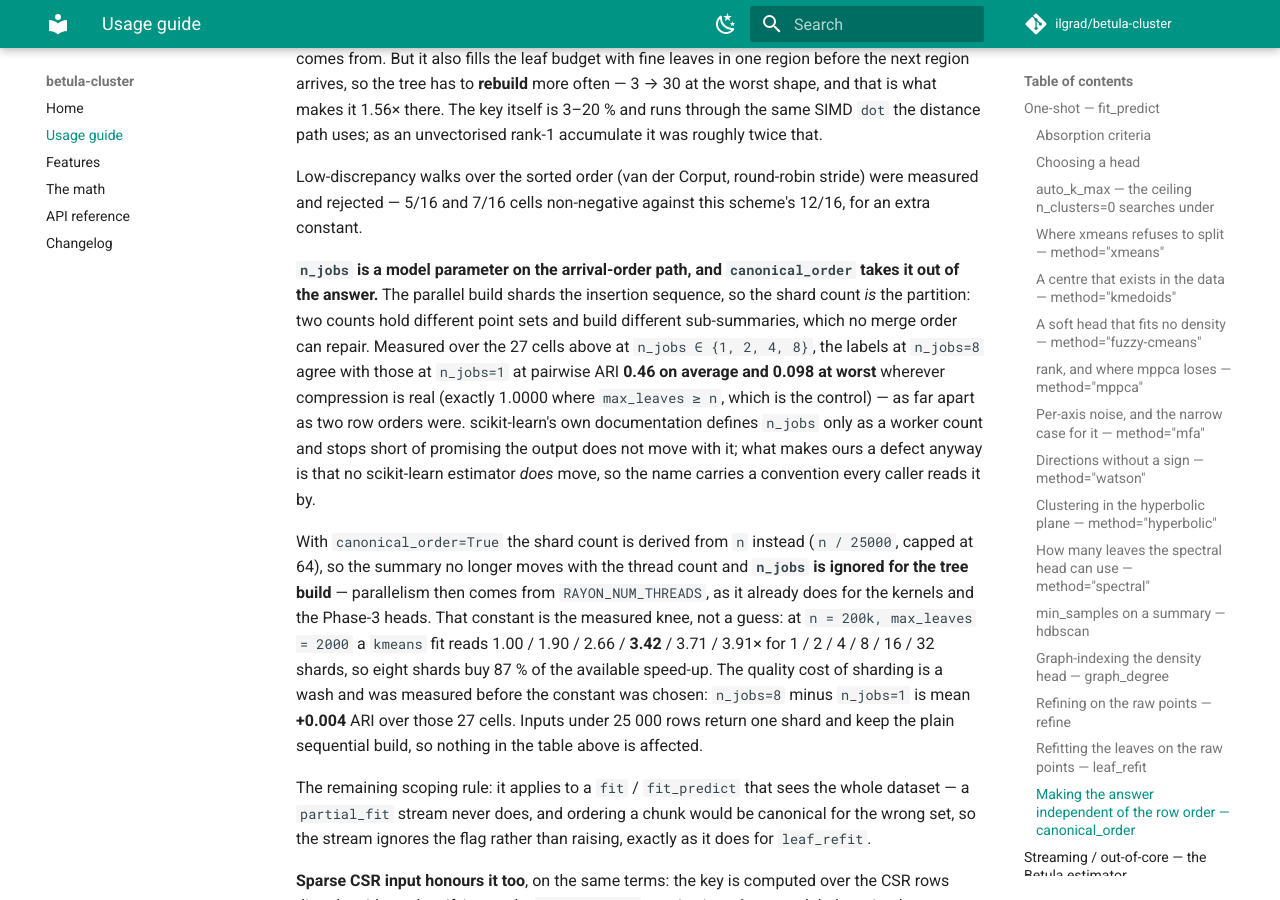
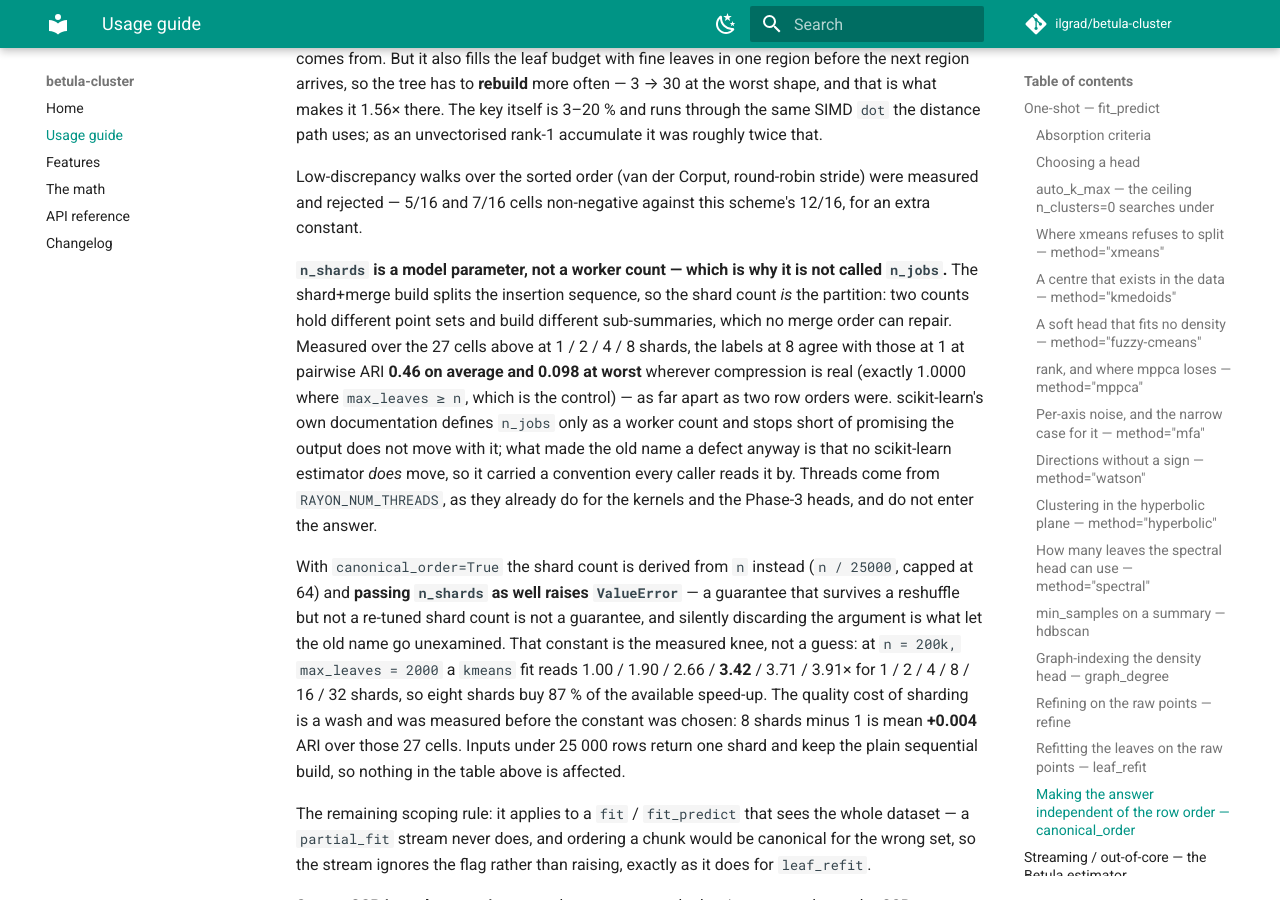
Before and after one commit to ilgrad/betula-cluster, an MkDocs documentation site: the page built from docs/USAGE.md, in a window 1280 px wide and 900 px high, scrolled down 26914 px. Built offline with MkDocs 1.6.1 and Material for MkDocs 9.7.7, drawn with Linux system fonts in a browser that asks for light colours; comment, search, counter and statistics services are not loaded; some of the changed text lies outside the part shown.

Commit message:
feat!: rename fit_predict's n_jobs to n_shards, and refuse it under canonical_order
`n_jobs` on `fit_predict` was never a worker count. It was the shard count of the
shard-and-merge build, and shards are the partition: each shard summarises its own
rows, so two counts hold different point sets and no merge order repairs the
difference. Over the 27 published cells, labels at 8 shards agree with 1 shard at
pairwise ARI 0.46 on average and 0.098 at worst wherever compression is real.

The cause of the misnaming is that the parameter was introduced to expose a
*parallel* build, and the name was taken from the thing that made it fast rather
than from the thing it changed. scikit-learn defines `n_jobs` as a worker count and
no estimator's output moves with it, so the name promised an invariance the
parameter did not have.

Renamed rather than aliased, per the project's no-deprecated-shims rule; the
migration is one word and `n_shards=1` (or the new `None` default) reproduces the
old default exactly. `consensus(n_jobs=...)` is untouched -- there it really is a
worker count over independent runs and the result is invariant to it.

`n_shards` together with `canonical_order=True` now raises instead of being
silently ignored: accepting an argument it will not honour is the same shape of
defect one layer up.

The sharded-canonical test moved from n=3000 to n=50_000. At 3000 rows the derived
shard count is 1, so it had stopped exercising the merge at all; it now carries an
arrival-order witness that two shard counts disagree at that shape, which is what
makes the canonical arm's exactness mean something.

```diff
--- a/docs/USAGE.md
+++ b/docs/USAGE.md
@@ -30,9 +30,9 @@ sphere squared-Euclidean is monotone in cosine, so the tree clusters by angle. I
 it is now a wash — 0.307 → 0.346, inside the seed spread and sign-flipping between seeds, since the
 tree-rebuild fix removed most of the Euclidean collapse it used to compensate for. Leave it off for
 tabular data where magnitude is signal: it takes covtype ward to **−0.049**, worse than random),
-`n_jobs` (parallel shard+merge tree build — `>1` gives ~4–5× on large
+`n_shards` (shard+merge tree build — `>1` gives ~4–5× on large
 `N`, and **changes the labels**, since the shards are the partition; `canonical_order=True` derives
-the shard count from `n` instead and takes it back out of the answer), `threshold`, `branching`, `leaf_cap`, `max_leaves` (an integer is an absolute leaf cap; a
+the shard count from `n` instead and rejects a caller-set one), `threshold`, `branching`, `leaf_cap`, `max_leaves` (an integer is an absolute leaf cap; a
 float in `(0, 1)` is a **fraction of the row count**, resolved as `ceil(frac·N)` at `fit` time —
 ELKI's `-cftree.maxleaves` convention, whose own default is `0.05`. A fraction is undefined for
 `partial_fit`, which never sees a final `N`, and raises there rather than guessing a batch size;
@@ -908,25 +908,27 @@ as an unvectorised rank-1 accumulate it was roughly twice that.
 Low-discrepancy walks over the sorted order (van der Corput, round-robin stride) were measured and
 rejected — 5/16 and 7/16 cells non-negative against this scheme's 12/16, for an extra constant.
 
-**`n_jobs` is a model parameter on the arrival-order path, and `canonical_order` takes it out of the
-answer.** The parallel build shards the insertion sequence, so the shard count *is* the partition:
-two counts hold different point sets and build different sub-summaries, which no merge order can
-repair. Measured over the 27 cells above at `n_jobs ∈ {1, 2, 4, 8}`, the labels at `n_jobs=8` agree
-with those at `n_jobs=1` at pairwise ARI **0.46 on average and 0.098 at worst** wherever compression
-is real (exactly 1.0000 where `max_leaves ≥ n`, which is the control) — as far apart as two row
-orders were. scikit-learn's own documentation defines `n_jobs` only as a worker count and stops
-short of promising the output does not move with it; what makes ours a defect anyway is that no
-scikit-learn estimator *does* move, so the name carries a convention every caller reads it by.
-
-With `canonical_order=True` the shard count is derived from `n` instead (`n / 25000`, capped at 64),
-so the summary no longer moves with the thread count and **`n_jobs` is ignored for the tree build** —
-parallelism then comes from `RAYON_NUM_THREADS`, as it already does for the kernels and the Phase-3
-heads. That constant is the measured knee, not a guess: at `n = 200k, max_leaves = 2000` a `kmeans`
-fit reads 1.00 / 1.90 / 2.66 / **3.42** / 3.71 / 3.91× for 1 / 2 / 4 / 8 / 16 / 32 shards, so eight
-shards buy 87 % of the available speed-up. The quality cost of sharding is a wash and was measured
-before the constant was chosen: `n_jobs=8` minus `n_jobs=1` is mean **+0.004** ARI over those 27
-cells. Inputs under 25 000 rows return one shard and keep the plain sequential build, so nothing in
-the table above is affected.
+**`n_shards` is a model parameter, not a worker count — which is why it is not called `n_jobs`.**
+The shard+merge build splits the insertion sequence, so the shard count *is* the partition: two
+counts hold different point sets and build different sub-summaries, which no merge order can repair.
+Measured over the 27 cells above at 1 / 2 / 4 / 8 shards, the labels at 8 agree with those at 1 at
+pairwise ARI **0.46 on average and 0.098 at worst** wherever compression is real (exactly 1.0000
+where `max_leaves ≥ n`, which is the control) — as far apart as two row orders were. scikit-learn's
+own documentation defines `n_jobs` only as a worker count and stops short of promising the output
+does not move with it; what made the old name a defect anyway is that no scikit-learn estimator
+*does* move, so it carried a convention every caller reads it by. Threads come from
+`RAYON_NUM_THREADS`, as they already do for the kernels and the Phase-3 heads, and do not enter the
+answer.
+
+With `canonical_order=True` the shard count is derived from `n` instead (`n / 25000`, capped at 64)
+and **passing `n_shards` as well raises `ValueError`** — a guarantee that survives a reshuffle but
+not a re-tuned shard count is not a guarantee, and silently discarding the argument is what let the
+old name go unexamined. That constant is the measured knee, not a guess: at `n = 200k,
+max_leaves = 2000` a `kmeans` fit reads 1.00 / 1.90 / 2.66 / **3.42** / 3.71 / 3.91× for 1 / 2 / 4 /
+8 / 16 / 32 shards, so eight shards buy 87 % of the available speed-up. The quality cost of sharding
+is a wash and was measured before the constant was chosen: 8 shards minus 1 is mean **+0.004** ARI
+over those 27 cells. Inputs under 25 000 rows return one shard and keep the plain sequential build,
+so nothing in the table above is affected.
 
 The remaining scoping rule: it applies to a `fit` / `fit_predict` that sees the whole dataset — a
 `partial_fit` stream never does, and ordering a chunk would be canonical for the wrong set, so the
```
Also changed, not shown: CHANGELOG.md (+25 -17 lines), DESIGN.md (+3 -3 lines), 11 other files.
